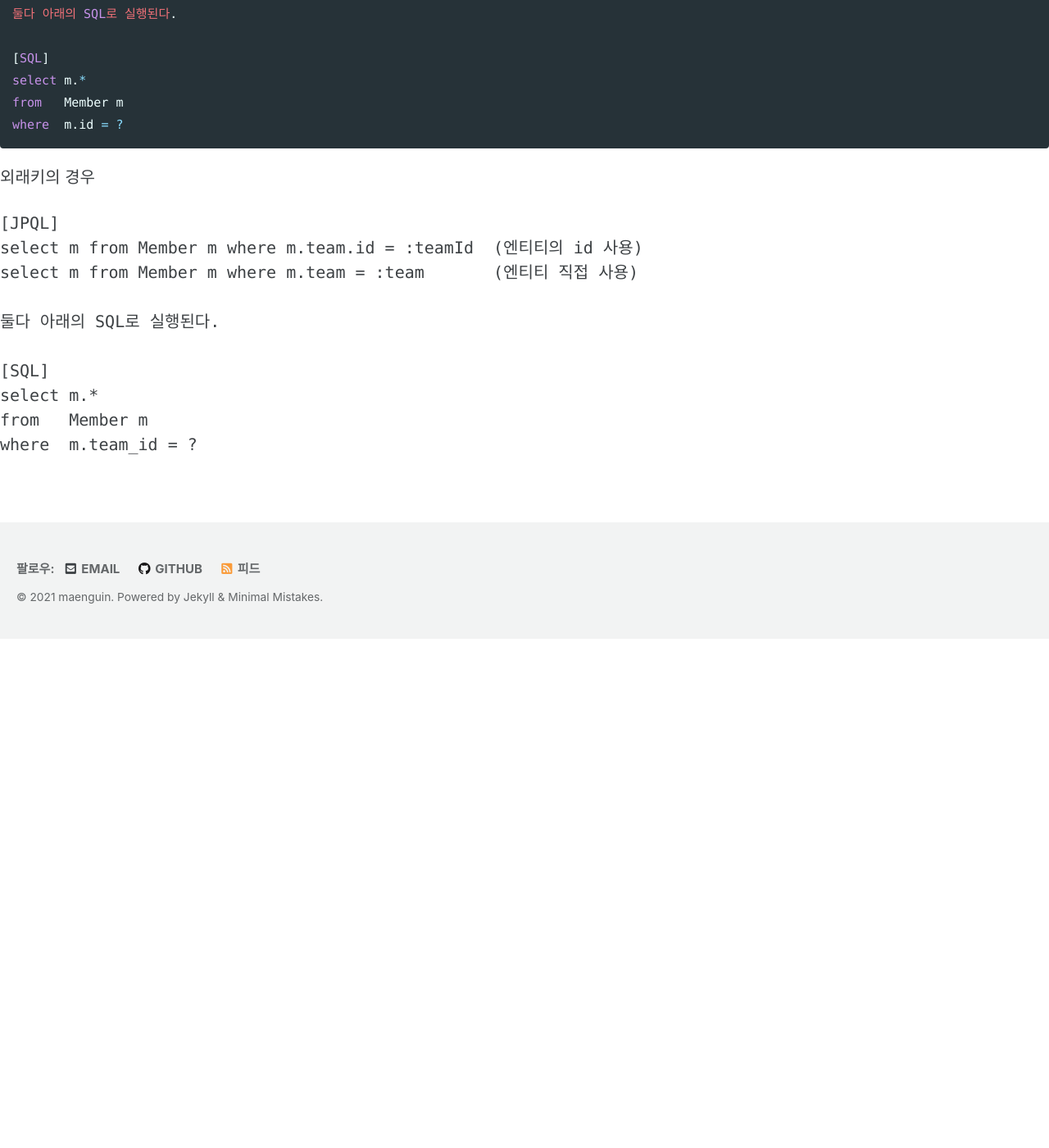
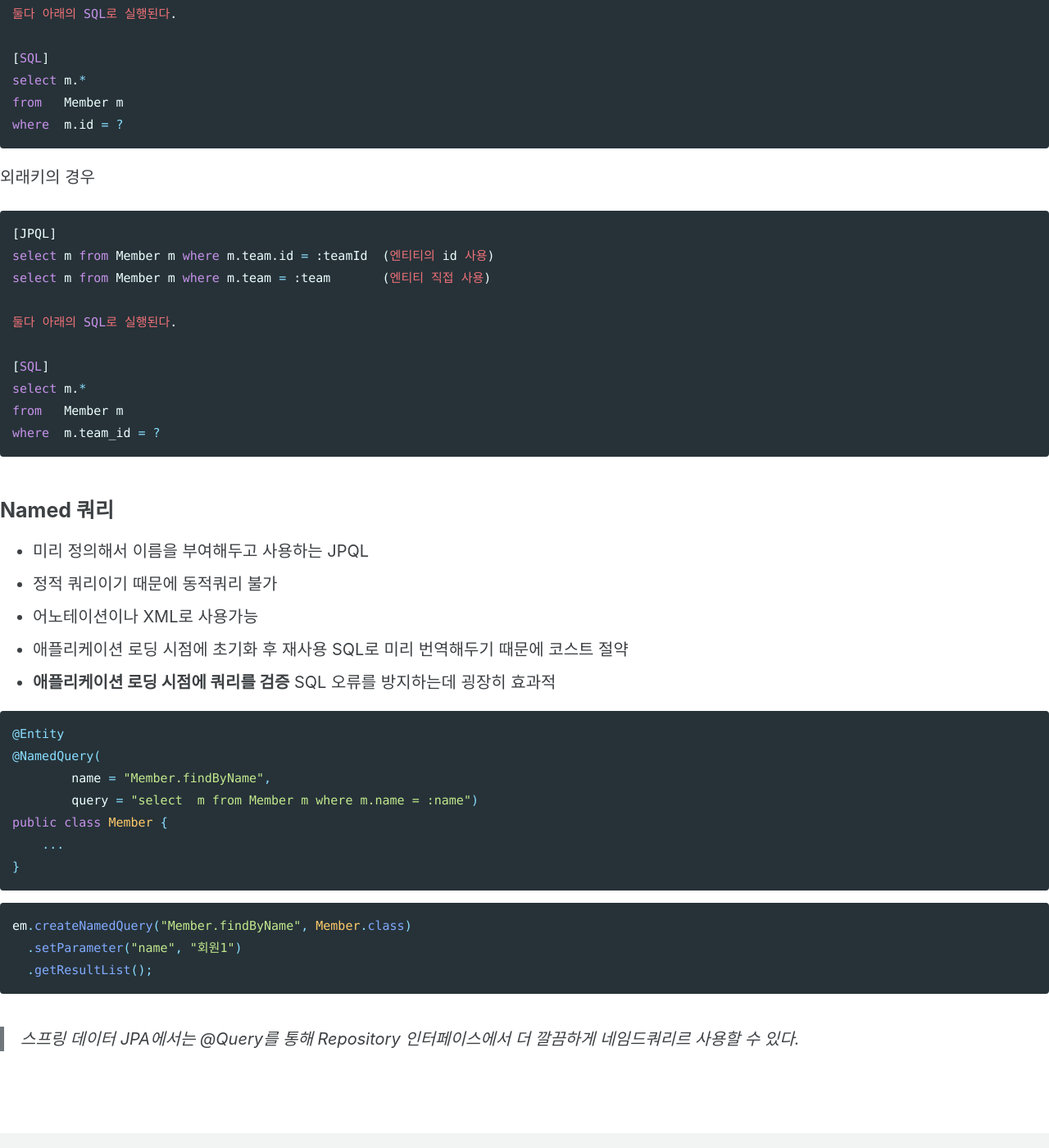
Before and after one commit to maenguin/maenguin.github.io, a Jekyll site: the page built from private/jpa-jpql.md, in a window 1280 px wide and 1400 px high, scrolled down 1699 px. Shown: the whole window at 82% size. Built offline with Jekyll 4.4.1, drawn with Linux system fonts in a browser that asks for light colours; cached includes are drawn as plain includes; our own code applies the rules of GitHub Pages for plain Markdown files; before the commit the page ends 2478 px from its top, so only the background shows below that.

Commit message:
Update jpa-jpql.md

````diff
--- a/private/jpa-jpql.md
+++ b/private/jpa-jpql.md
@@ -57,7 +57,7 @@ where  m.id = ?
 ```
 
 외래키의 경우
-```jpql
+```sql
 [JPQL]
 select m from Member m where m.team.id = :teamId  (엔티티의 id 사용)
 select m from Member m where m.team = :team       (엔티티 직접 사용)
@@ -69,3 +69,28 @@ select m.*
 from   Member m
 where  m.team_id = ?
 ```
+
+## Named 쿼리
+* 미리 정의해서 이름을 부여해두고 사용하는 JPQL
+* 정적 쿼리이기 때문에 동적쿼리 불가
+* 어노테이션이나 XML로 사용가능
+* 애플리케이션 로딩 시점에 초기화 후 재사용
+  SQL로 미리 번역해두기 때문에 코스트 절약
+* **애플리케이션 로딩 시점에 쿼리를 검증**
+  SQL 오류를 방지하는데 굉장히 효과적
+
+```java
+@Entity
+@NamedQuery(
+        name = "Member.findByName",
+        query = "select  m from Member m where m.name = :name")
+public class Member {
+    ...
+}
+```
+```java
+em.createNamedQuery("Member.findByName", Member.class)
+  .setParameter("name", "회원1")
+  .getResultList();
+```
+> 스프링 데이터 JPA에서는 @Query를 통해 Repository 인터페이스에서 더 깔끔하게 네임드쿼리르 사용할 수 있다.
````
